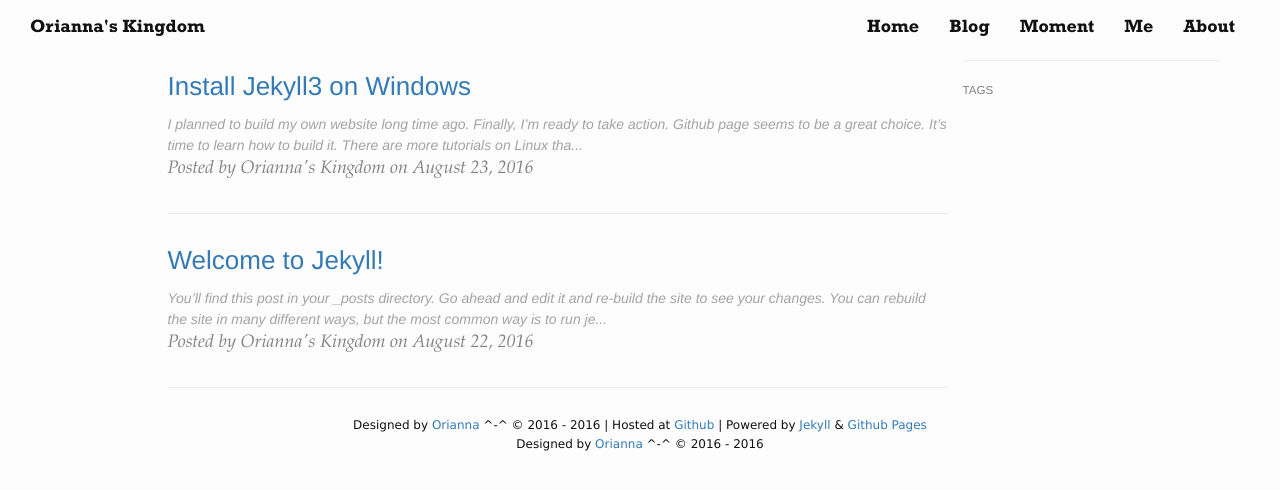
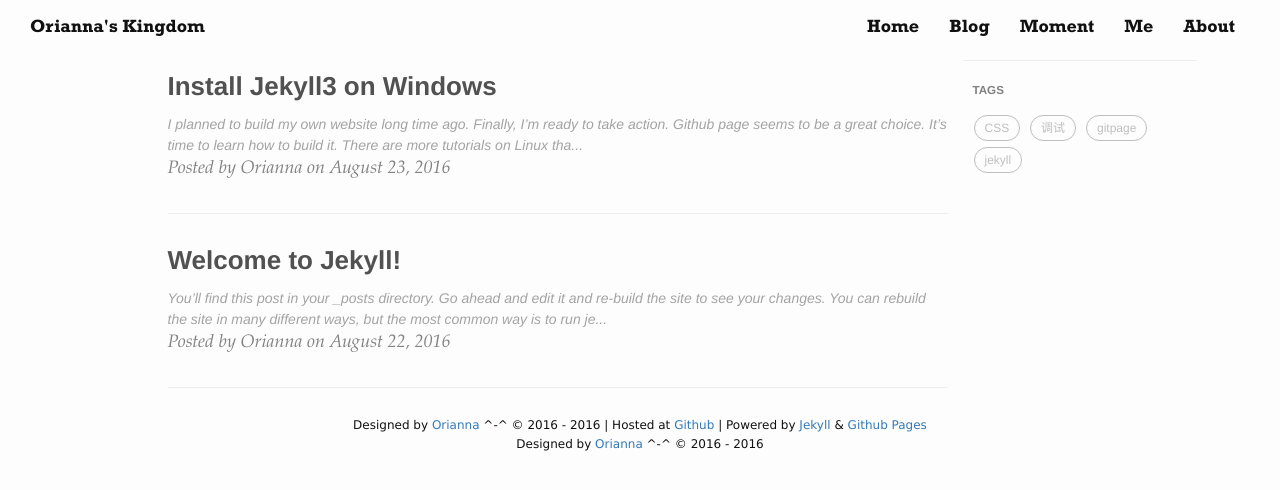
Before and after one commit to orianna-zzo/orianna-zzo.github.io, a Jekyll site: the page built from blog/index.html, in a window 1280 px wide. Shown: the top 490 px of the page. Built offline with Jekyll 4.4.1, drawn with Linux system fonts in a browser that asks for light colours.

Commit message:
Add tag list to blog
Add tag list to blog

```diff
--- a/_layouts/blog_page.html
+++ b/_layouts/blog_page.html
@@ -17,18 +17,14 @@ layout: default
 		</div>
 		<!-- Sidebar Container -->
 		<div class="sidebar-container">
-			<!-- Featured Tags -->
+			<!-- Tags -->
 			{% if site.tags %}
-			<section>
-				<hr />
+			<hr />
+			<section style="margin-left:10px">
 				<h5>TAGS</h5>
-				<div class="tags">
+				<div class="tag-list">
 					{% for tag in site.tags %}
-						{% if tag[1].size > {{site.featured-condition-size}} %}
-							<!-- <a href="{{ site.baseurl }}/tags/#{{ tag[0] }}" title="{{ tag[0] }}" rel="{{ tag[1].size }}"> -->
-								{{ tag[0] }}
-							<!-- </a> -->
-						{% endif %}
+						<a  href="{{ site.baseurl }}/tags/#{{ tag[0] }}" title="{{ tag[0] }}" rel="{{ tag[1].size }}"> {{tag[0]}} </a>
 					{% endfor %}
 				</div>
 			</section>
--- a/_layouts/default.html
+++ b/_layouts/default.html
@@ -7,9 +7,7 @@
 
 	{{ content }}
 
-	<!-- <div style="bottom:0; width:100%; position:absolute;">
-		{% include footer_black.html %}
-	</div> -->
+
 	{% include footer_black.html %}
   </body>
 
--- a/_posts/2016-08-22-welcome-to-jekyll.markdown
+++ b/_posts/CS/2016-08-22-welcome-to-jekyll.markdown
@@ -2,8 +2,9 @@
 layout: post
 title:  "Welcome to Jekyll!"
 date:   2016-08-22 22:30:09 +0800
+author:   "Orianna"
 categories: CS
-tags: CSS, 调试
+tags: CSS 调试
 ---
 You’ll find this post in your `_posts` directory. Go ahead and edit it and re-build the site to see your changes. You can rebuild the site in many different ways, but the most common way is to run `jekyll serve`, which launches a web server and auto-regenerates your site when a file is updated.
 
--- a/_posts/2016-08-24-Install-Jekyll3-on-Windows_eng.markdown
+++ b/_posts/CS/2016-08-24-Install-Jekyll3-on-Windows_eng.markdown
@@ -2,8 +2,9 @@
 layout: post
 title:  "Install Jekyll3 on Windows"
 date:   2016-08-24 01:16:28 +0800
+author: "Orianna"
 categories: CS
-tags: gitpage, CSS, jekyll
+tags: gitpage CSS jekyll
 ---
 
 I planned to build my own website long time ago. Finally, I'm ready to take action. Github page seems to be a great choice. It's time to learn how to build it. There are more tutorials on Linux than on Windows for beginers. Let's try and learn.
--- a/_sass/_base.scss
+++ b/_sass/_base.scss
@@ -292,9 +292,9 @@ pre {
 /**
  * Tags
  */
- .tags{
+ .tag-list{
 	margin-bottom: -5px;
-	a,.tag{
+	a, .tag{
 		display: inline-block;
 		border: 1px solid rgba(255,255,255,0.8);
 		border-radius: 999em;
--- a/_sass/_layout.scss
+++ b/_sass/_layout.scss
@@ -281,6 +281,7 @@
 		.post-title {
 			font-family: $base-font-family;
 			/* font-style: bold; */
+			font-weight:600;
 			font-size: 21px;
 			line-height: 1.3;
 			margin-top: 30px;
@@ -381,7 +382,7 @@
 	width: 66.66666667%;
 
 	a{
-		color:#337ab7;
+		//color:#337ab7;
 		&:hover,
 		&:focus {
 			color: $brand-color;
@@ -395,6 +396,7 @@
 	h5,
 	h6 {
 		margin: 30px 0 10px;
+
 	}
 	h5{
 		font-size: 19px;
@@ -456,17 +458,19 @@
 
 	@media screen and (min-width: 768px){
 		position: relative;
-		width: 22%;
+		width: 20%;
 		float: left!important;
 	}
 
 	h5 {
 		color: #808080;
 		padding-bottom: 1em;
+		font-weight:700;
 
 		a {
 			color: #808080 !important;
 			text-decoration: none;
+
 		}
 	}
 
@@ -477,7 +481,7 @@
 		}
 	}
 
-	.tags{
+	.tag-list{
         a{
             border-color: #bfbfbf;
             &:hover, &:active{
```
